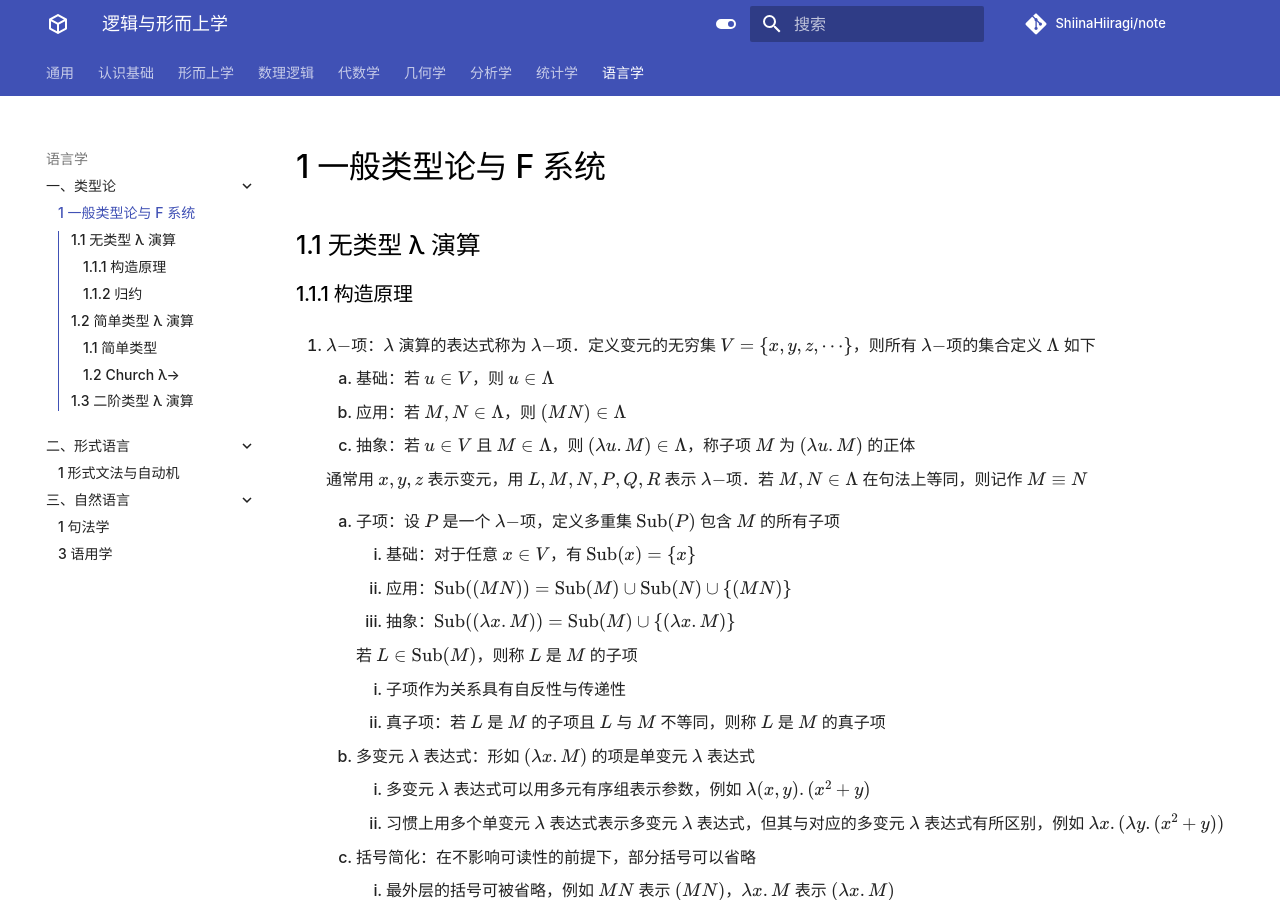
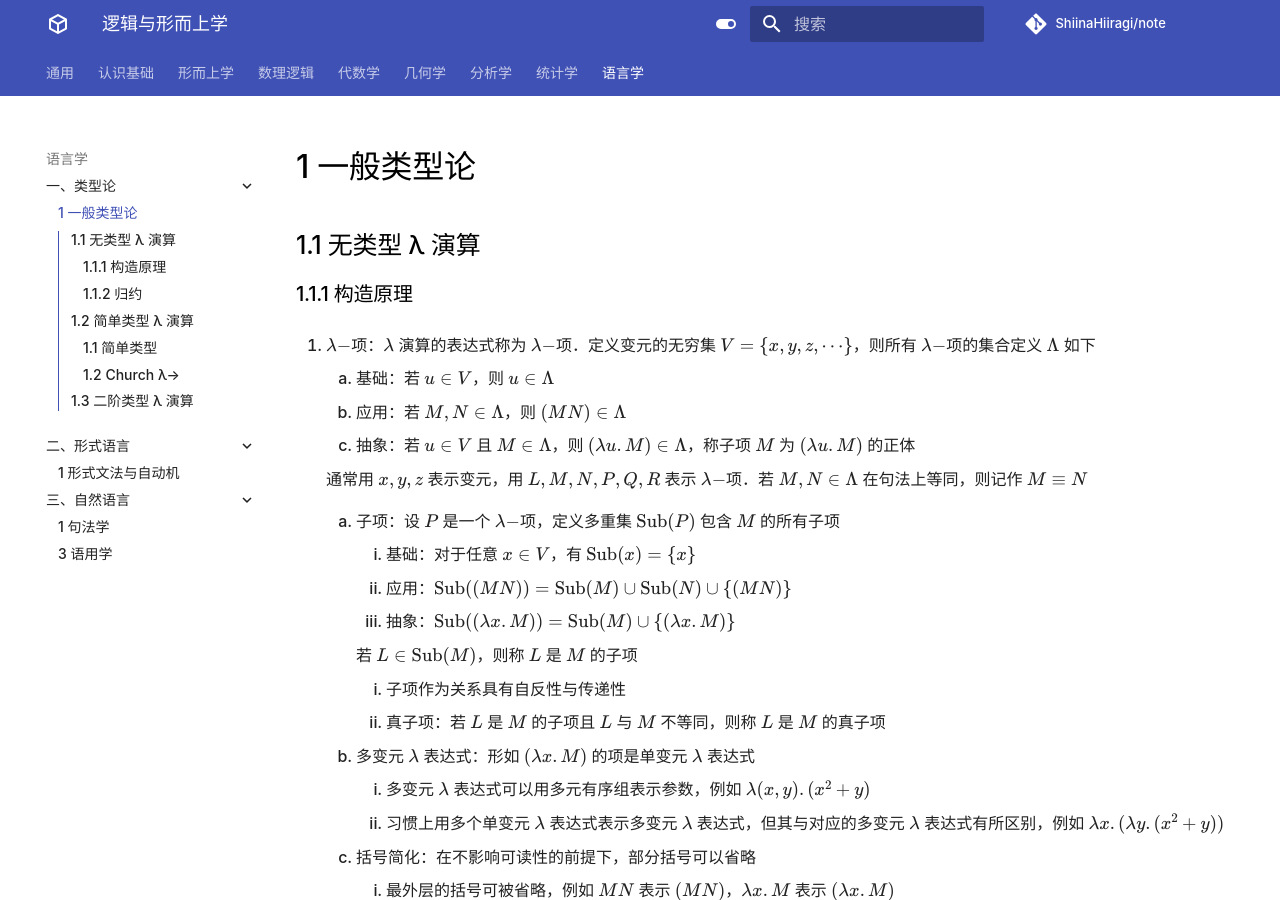
Before and after one commit to ShiinaHiiragi/note, an MkDocs documentation site: the page built from docs/lang/type/gen.md, in a window 1280 px wide and 900 px high. Built offline with MkDocs 1.6.1 and Material for MkDocs 9.7.7, drawn with Linux system fonts in a browser that asks for light colours; comment, search, counter and statistics services are not loaded.

Commit message:
change back

```diff
--- a/docs/lang/type/gen.md
+++ b/docs/lang/type/gen.md
@@ -1,4 +1,4 @@
-# 1 一般类型论与 F 系统
+# 1 一般类型论
 
 ## 1.1 无类型 λ 演算
 ### 1.1.1 构造原理
--- a/mkdocs.yml
+++ b/mkdocs.yml
@@ -194,7 +194,7 @@ nav:
       - 4 条件期望: stat/prob/cond.md
   - 语言学:
     - 一、类型论:
-      - 1 一般类型论与 F 系统: lang/type/gen.md
+      - 1 一般类型论: lang/type/gen.md
     - 二、形式语言:
       - 1 形式文法与自动机: lang/formal/gr.md
     - 三、自然语言:
```
